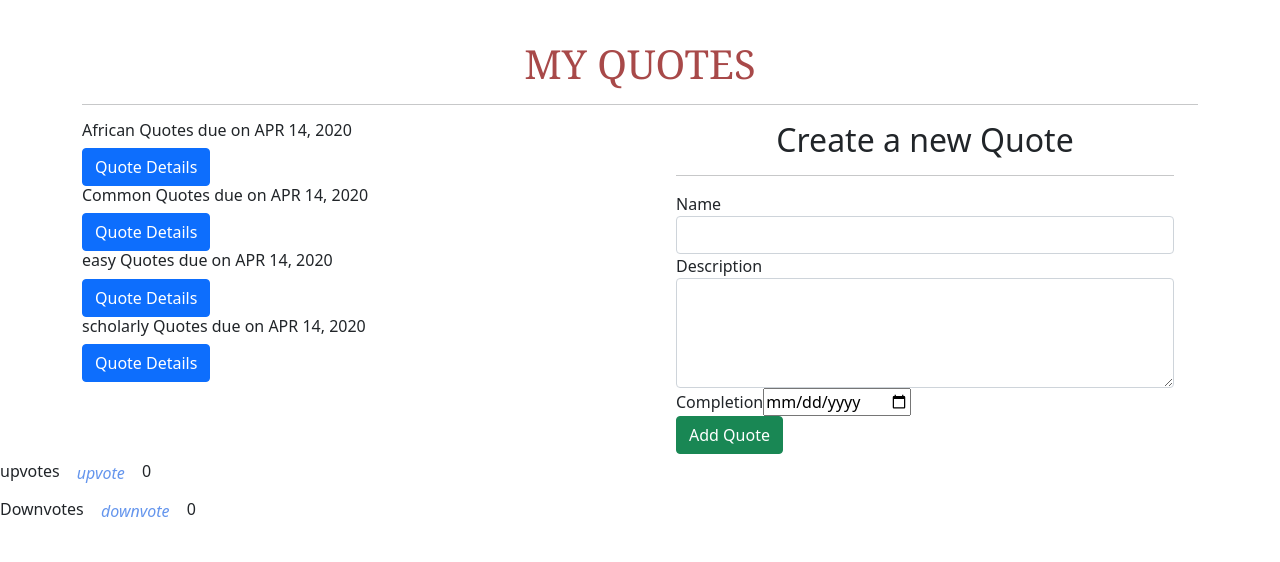
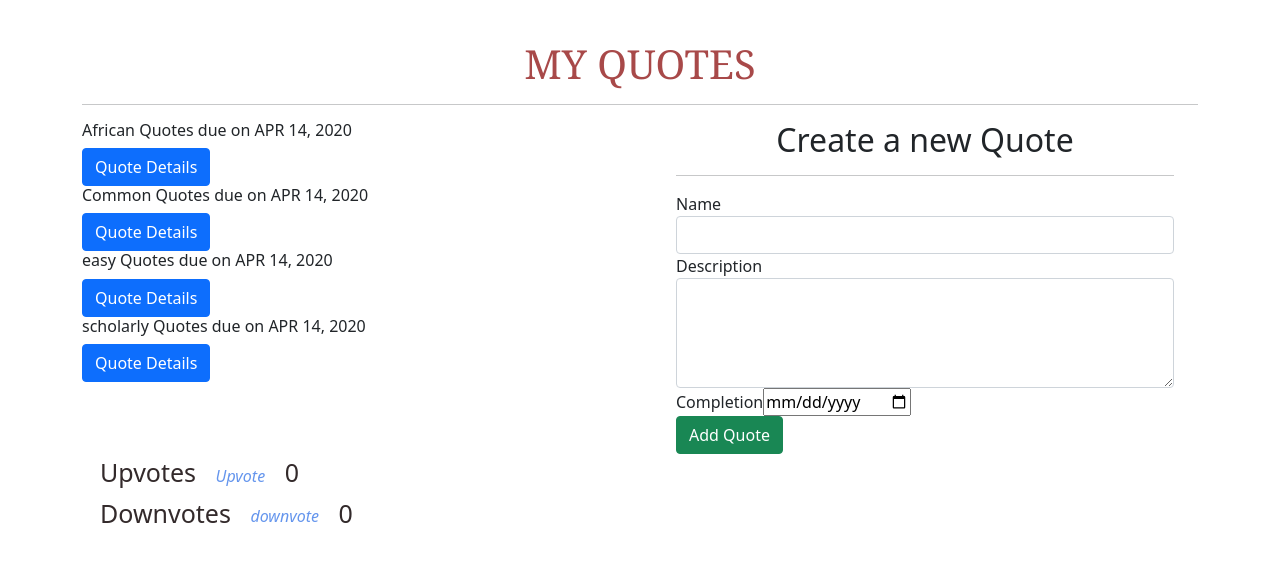
Before and after one commit to mamu234/Quotes, an Angular app in the folder Quotes/: page / in a window 1280 px wide. Shown: the top 562 px of the page. Built offline with nearby package versions, Linux system fonts and the light colour scheme.

Commit message:
styeld vote component

```diff
--- a/Quotes/src/app/quote/quote.component.css
+++ b/Quotes/src/app/quote/quote.component.css
@@ -10,6 +10,3 @@ h1{
  padding-top: 40px;
 
 }
-.button btn btn-primary{
-    align-content: center;
-}
--- a/Quotes/src/app/vote/vote.component.css
+++ b/Quotes/src/app/vote/vote.component.css
@@ -1,13 +1,5 @@
-*body{
- background-color: aquamarine;
-
+div{
+    font-size: 25px;
+    color: rgb(51, 42, 43);
+    padding-left: 100px;
 }
-
-
-
-h1{
- text-align: center;
- font-family: Georgia, 'Times New Roman', Times, serif;
- color: black;
-
-}
--- a/Quotes/src/app/vote/vote.component.html
+++ b/Quotes/src/app/vote/vote.component.html
@@ -1,6 +1,6 @@
 <div>
-    upvotes
-    <i class="btn bi bi -hand-thumbs-up" style="font-size: 1rem; color: cornflowerblue;"(click)='upVote()'>upvote</i>
+    Upvotes
+    <i class="btn bi bi -hand-thumbs-up" style="font-size: 1rem; color: cornflowerblue;"(click)='upVote()'>Upvote</i>
    {{ totalUpvotes }}
 
 </div>
```
